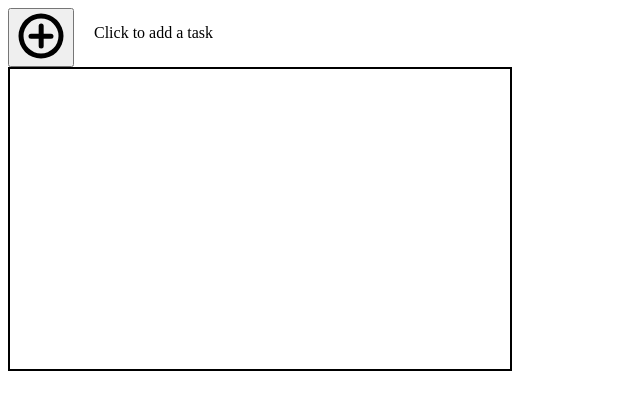
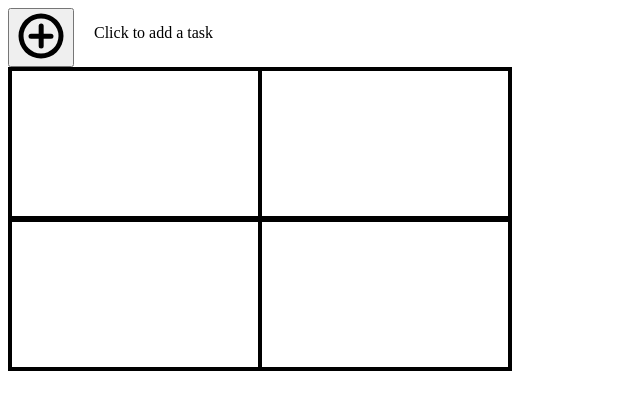
Before and after one commit to DylanDeFrank/toDo, a website built with webpack: page src/index.html in a window 1280 px wide. Both pictures are taken after a click on the button 41 px from the left and 37 px from the top of the page. Shown: the whole page, without its empty margins (0-640 px from the left). Built offline with nearby package versions, Linux system fonts and the light colour scheme.

Commit message:
Create template for task container
Used flexbox to make 4 even squares. Thinking I may need to use forms
for the text input.

```diff
--- a/src/index.js
+++ b/src/index.js
@@ -12,15 +12,24 @@ button.addEventListener ('click', function (e) {
 function createTask () {
     const taskContainer = document.createElement("div")
     taskContainer.classList.add("taskContainer")
-    const header = document.createElement("div.header")
-    const title = document.createElement("h1.title")
-    const dueDate = document.createElement("div.dueDate")
-    const footer = document.createElement("div.footer")
-    const taskNotes = document.createElement("p.taskNotes")
-    const priority = document.createElement("div.priority")
+    const header = document.createElement("div")
+    header.classList.add("header")
+    const title = document.createElement("div")
+    const dueDate = document.createElement("div")
+    const footer = document.createElement("div")
+    footer.classList.add("footer")
+    const taskNotes = document.createElement("div")
+    const priority = document.createElement("div")
     const body = document.querySelector("body")
 
     body.appendChild(taskContainer)
+    taskContainer.appendChild(header)
+    header.appendChild(title)
+    header.appendChild(dueDate)
+    taskContainer.appendChild(footer)
+    footer.appendChild(taskNotes)
+    footer.appendChild(priority)
+
 }
 
     let walk = new Task('walk')
--- a/src/styles.css
+++ b/src/styles.css
@@ -7,4 +7,25 @@
     border: 2px, solid, black;
     width: 500px;
     height: 300px;
+    display: flex;
+    flex-direction: column;
 }
+
+.header {
+    border-bottom: 2px solid black;
+    flex: 1;
+    display: flex;
+}
+.header>div {
+    flex: 1;
+    border: 2px solid black;
+}
+
+.footer {
+    flex: 1;
+    display: flex;
+}
+.footer>div {
+    flex: 1;
+    border: 2px solid black;
+}
```
Also changed, not shown: 1 other file.
